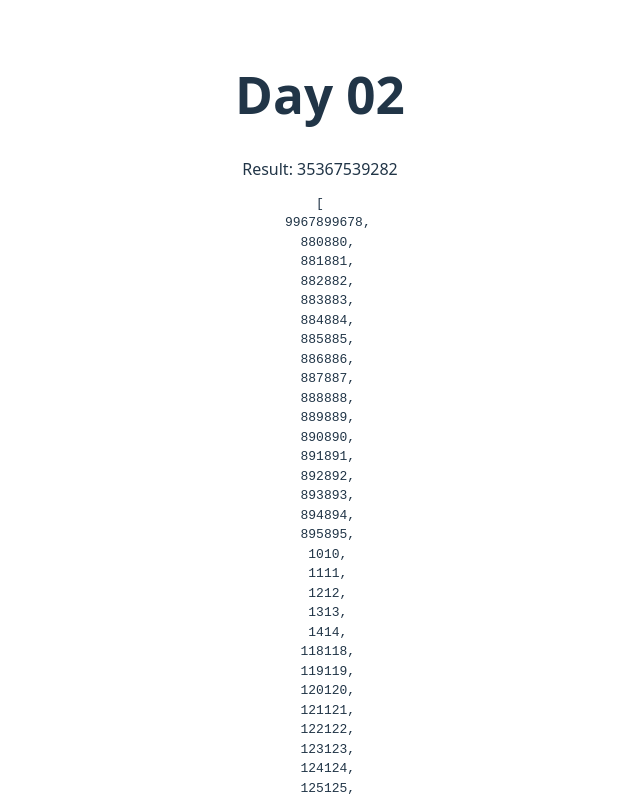
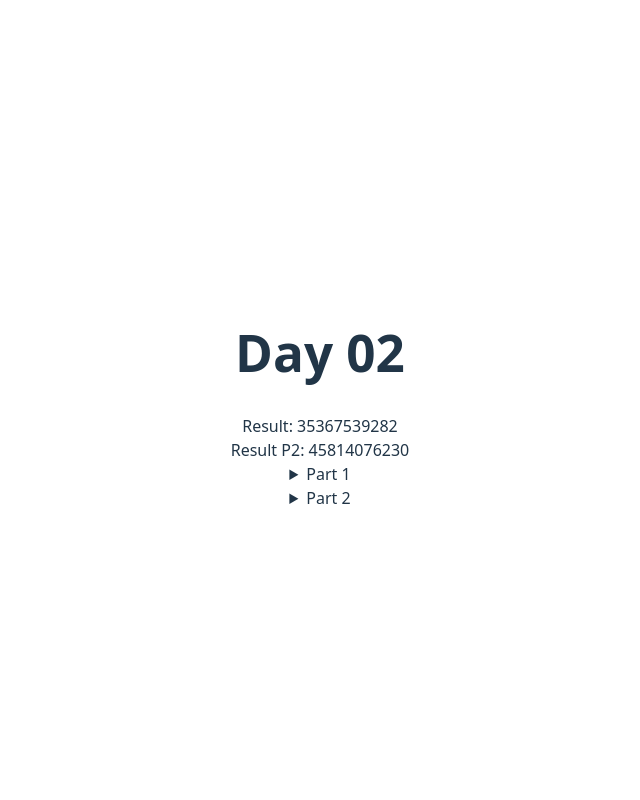
Before and after one commit to lebalz/aoc-2025, a React (Vite) app: page /days/02 in a window 1280 px wide. Shown: the top 800 px of the page, without its empty margins (320-960 px from the left). Built offline with nearby package versions, Linux system fonts and the light colour scheme.

Commit message:
day 2 cleanup

```diff
--- a/src/components/Day01/index.tsx
+++ b/src/components/Day01/index.tsx
@@ -55,11 +55,14 @@ const Day01 = () => {
         <main>
             <h1>Day 01</h1>
             <Dial value={num} speed={MAX_SPEED - speed} />
-            <div style={{ marginTop: '10em' }}>Position: {idx}</div>
+            <div style={{ marginTop: '10em' }}>Position: {idx}/{data.length}</div>
             <input type="range" min={0} max={MAX_SPEED} value={speed} onChange={(e) => setSpeed(parseInt(e.target.value, 10))} />
             <div>Speed: {MAX_SPEED - speed}ms</div>
             <div>Count of Zeros: {countZero} [{result.zeros}]</div>
-            <div>Stage 2: Total Zero Ticks: {result.passByZero}</div>
+            <details>
+                <summary>Stage 2</summary>
+                <div>Stage 2: Total Zero Ticks: {result.passByZero}</div>
+            </details>
             <button
                 onClick={() => {
                     setNum(50);
--- a/src/components/Day02/index.tsx
+++ b/src/components/Day02/index.tsx
@@ -8,42 +8,65 @@ const data = input.trim().split(',').flatMap(minMax => {
     return [...Array(max - min + 1).keys()].map(i => min + i);
 });
 
-const invalid: Set<number> = new Set();
+const invalidP1: Set<number> = new Set();
 data.forEach(n => {
     const str = n.toString();
     if (str.length % 2 !== 0) {
         return;
     }
     if (str.startsWith('0')) {
-        return invalid.add(n);
+        return invalidP1.add(n);
     }
     const p1 = str.slice(0, str.length / 2);
     const p2 = str.slice(str.length / 2);
     if (p1 === p2) {
-        return invalid.add(n);
+        return invalidP1.add(n);
     }
 });
-const result = [...invalid].reduce((acc, val) => acc + val, 0);
+const invalidP2: Set<number> = new Set();
 
-
-// const result = data.reduce((acc, val) => {
-//     const dir = val > 0 ? 1 : -1;
-//     const zeros = [...Array(Math.abs(val)).keys()].map((_, i) => (acc.num + dir * (i + 1) + 100) % 100);
-//     acc.passByZero += zeros.filter(v => v === 0).length;
-//     acc.num = (acc.num + val + 100) % 100;
-//     if (acc.num === 0) {
-//         acc.zeros += 1;
-//     }
-//     return acc;
-// }, { num: 50, zeros: 0, passByZero: 0 });
+data.forEach(n => {
+    const str = n.toString();
+    if (str.startsWith('0')) {
+        return invalidP2.add(n);
+    }
+    const len = str.length;
+    for (let splits = 2; splits <= len; splits++) {
+        if (len % splits !== 0) {
+            continue;
+        }
+        const chunkSize = len / splits;
+        const checks = [...Array(splits - 1).keys()].map(i => {
+            return (i + 1) * chunkSize;
+        });
+        const invalid = checks.every((end) => {
+            const p1 = str.slice(0, chunkSize);
+            const p2 = str.slice(end, end + chunkSize);
+            return p1 === p2;
+        });
+        if (invalid) {
+            return invalidP2.add(n);
+        }
+    }
+});
+const resultP1 = [...invalidP1].reduce((acc, val) => acc + val, 0);
+const resultP2 = [...invalidP2].reduce((acc, val) => acc + val, 0);
 
 const Day02 = () => {
 
     return (
         <main>
             <h1>Day 02</h1>
-            <div>Result: {result}</div>
-            <pre><code>{JSON.stringify([...invalid], null, 2)}</code></pre>
+            <div>Result: {resultP1}</div>
+            <div>Result P2: {resultP2}</div>
+            <details>
+                <summary>Part 1</summary>
+                <pre><code>{JSON.stringify([...invalidP1], null, 2)}</code></pre>
+            </details>
+            <details>
+                <summary>Part 2</summary>
+                <pre><code>{JSON.stringify([...invalidP2], null, 2)}</code></pre>
+            </details>
         </main>
     )
 }
```
